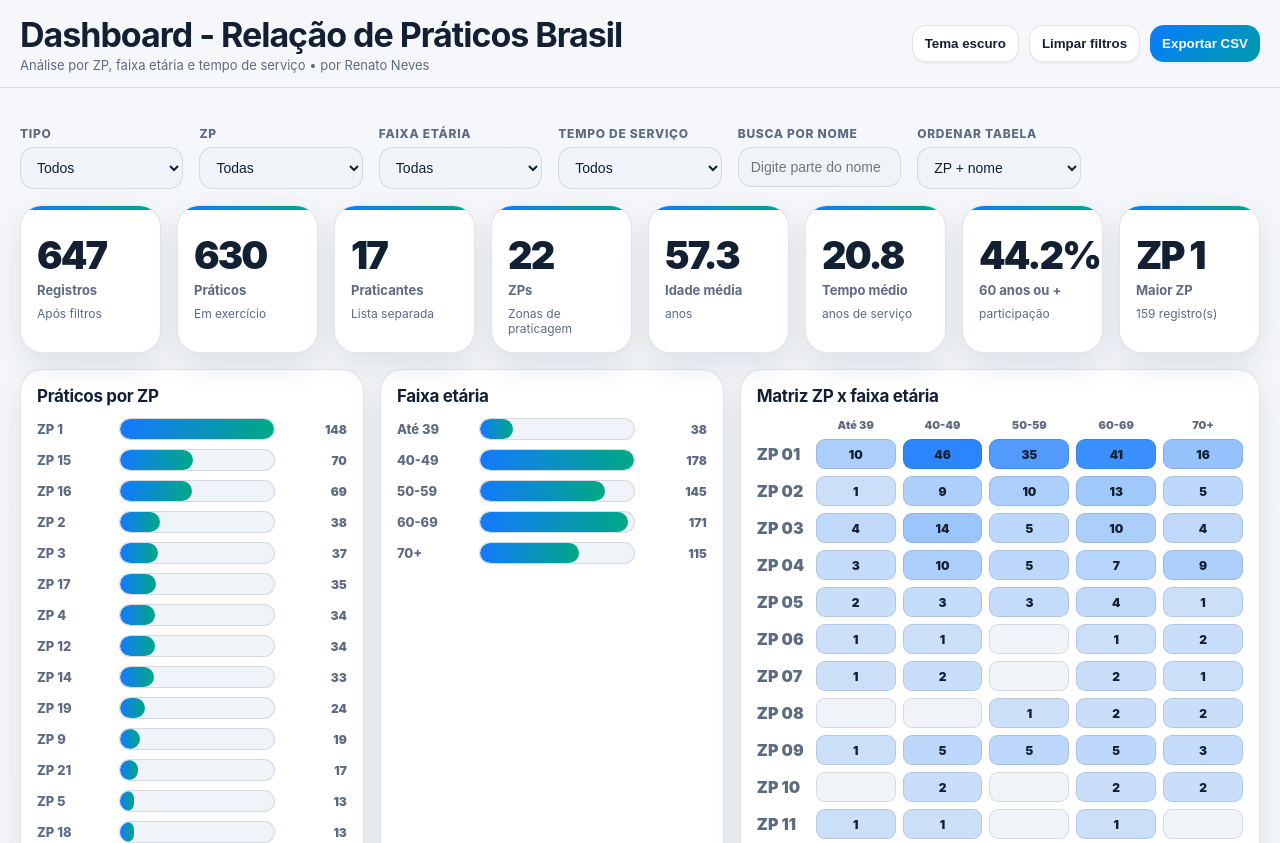
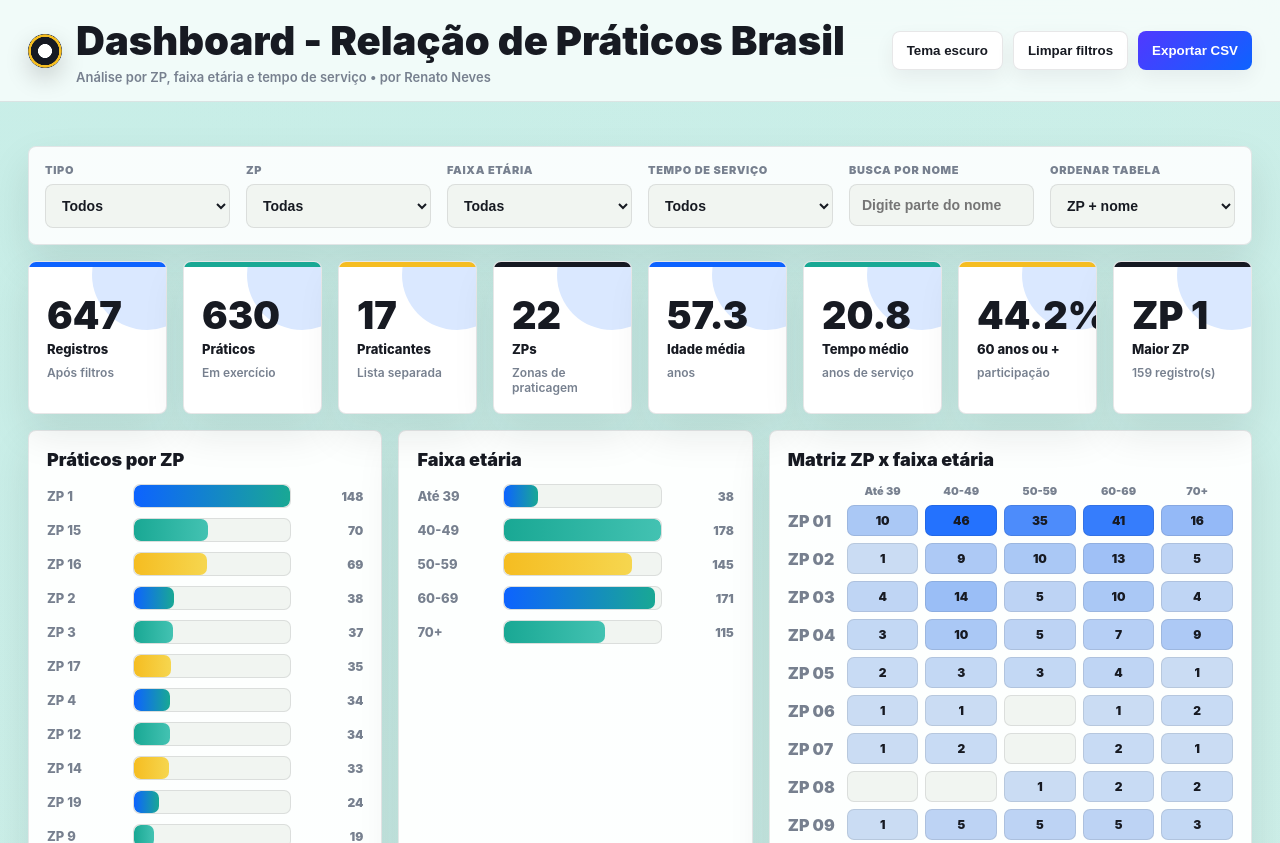
Before and after one commit to NevesPNG68/PILOTS, a plain HTML site: page index.html in a window 1280 px wide. Shown: the top 843 px of the page. Drawn offline with Linux system fonts and the light colour scheme.

Commit message:
Refactor CSS variables and styles in index.html

```diff
--- a/index.html
+++ b/index.html
@@ -6,68 +6,78 @@
 <title>Dashboard - Relação de Práticos Brasil</title>
 <style>
 :root {
-  --bg: #f5f7fb; --surface: #ffffff; --surface2: #f0f4f8; --text: #132033; --muted: #5d6b82;
-  --border: rgba(20, 36, 60, .12); --accent: #1479ff; --accent2:#00a884; --warn:#f5a524; --danger:#e5484d;
-  --shadow: 0 12px 30px rgba(18, 30, 50, .10); --chip:#eef5ff; --good:#0b7a53; --bad:#a83232;
+  --bg: #f6f4ee; --surface: #ffffff; --surface2: #f1f5f1; --text: #171a22; --muted: #77808f;
+  --border: rgba(23, 26, 34, .10); --accent: #0d63ff; --accent2: #19a894; --warn: #f5bd21; --danger: #e5484d;
+  --ink: #161922; --violet: #5138ff; --cyan: #e9fbf7; --shadow: 0 18px 42px rgba(21, 25, 34, .10);
+  --chip: #eef6ff; --good: #00896f; --bad: #b4232f;
 }
 body.dark {
-  --bg: #07111f; --surface: #0e1a2b; --surface2: #13243a; --text: #eaf2ff; --muted: #9fb0c7;
-  --border: rgba(198, 218, 255, .12); --accent: #5db2ff; --accent2:#2dd4bf; --warn:#ffd166; --danger:#ff6b6b;
-  --shadow: 0 18px 40px rgba(0, 0, 0, .35); --chip:#102b49; --good:#35d399; --bad:#ff8a8f;
+  --bg: #11141d; --surface: #181c27; --surface2: #202637; --text: #f3f5fa; --muted: #a5adbb;
+  --border: rgba(255, 255, 255, .10); --accent: #4b7dff; --accent2: #29c9b3; --warn: #ffd24a; --danger: #ff6f78;
+  --ink: #0f1219; --violet: #6855ff; --cyan: #172b2b; --shadow: 0 22px 48px rgba(0, 0, 0, .36);
+  --chip: #26314a; --good: #30d5b7; --bad: #ff858d;
 }
 *{box-sizing:border-box}
 html{scroll-behavior:smooth}
-body{margin:0;background:linear-gradient(135deg,var(--bg),var(--surface2));color:var(--text);font-family:Inter,Segoe UI,Roboto,Arial,sans-serif;}
-.container{max-width:1440px;margin:0 auto;padding:20px}
-.header{position:sticky;top:0;z-index:20;background:color-mix(in srgb, var(--bg) 86%, transparent);backdrop-filter: blur(10px);border-bottom:1px solid var(--border);}
-.header-inner{max-width:1440px;margin:0 auto;padding:14px 20px;display:flex;gap:16px;align-items:center;justify-content:space-between;}
-.brand{display:flex;flex-direction:column;gap:2px}
-h1{font-size:clamp(20px,3vw,34px);margin:0;letter-spacing:-.03em}
-.subtitle{font-size:13px;color:var(--muted)}
+body{margin:0;min-height:100vh;background:radial-gradient(circle at 20% 0%, rgba(25,168,148,.16), transparent 32%),linear-gradient(145deg,var(--cyan) 0%,var(--bg) 46%,#fff8df 100%);color:var(--text);font-family:Inter,Segoe UI,Roboto,Arial,sans-serif;}
+body.dark{background:radial-gradient(circle at 20% 0%, rgba(41,201,179,.18), transparent 34%),linear-gradient(145deg,#10131c 0%,#151925 48%,#221f16 100%)}
+.container{max-width:1480px;margin:0 auto;padding:24px 28px 34px}
+.header{position:sticky;top:0;z-index:20;background:color-mix(in srgb, var(--surface) 74%, transparent);backdrop-filter: blur(18px);border-bottom:1px solid var(--border);}
+.header-inner{max-width:1480px;margin:0 auto;padding:16px 28px;display:flex;gap:18px;align-items:center;justify-content:space-between;}
+.brand{display:flex;flex-direction:column;gap:4px;position:relative;padding-left:48px}
+.brand:before{content:"";position:absolute;left:0;top:50%;width:34px;height:34px;border-radius:50%;background:radial-gradient(circle at 50% 50%,#fff 0 28%,var(--ink) 30% 58%,var(--warn) 60% 68%,var(--ink) 70%);transform:translateY(-50%);box-shadow:0 10px 24px rgba(0,0,0,.18)}
+h1{font-size:clamp(24px,3.4vw,40px);margin:0;letter-spacing:0;font-weight:900}
+.subtitle{font-size:13px;color:var(--muted);font-weight:600}
 .actions{display:flex;gap:10px;flex-wrap:wrap;justify-content:flex-end}
-button,.btn{appearance:none;border:1px solid var(--border);background:var(--surface);color:var(--text);padding:10px 12px;border-radius:14px;font-weight:700;cursor:pointer;box-shadow:0 2px 0 rgba(0,0,0,.03);text-decoration:none;display:inline-flex;align-items:center;gap:8px}
-button:hover,.btn:hover{border-color:color-mix(in srgb, var(--accent) 65%, var(--border));transform:translateY(-1px)}
-.primary{background:linear-gradient(135deg,var(--accent),color-mix(in srgb,var(--accent2) 70%,var(--accent)));color:#fff;border:0}
+button,.btn{appearance:none;border:1px solid var(--border);background:var(--surface);color:var(--text);padding:11px 14px;border-radius:8px;font-weight:800;cursor:pointer;box-shadow:0 8px 20px rgba(18,22,30,.06);text-decoration:none;display:inline-flex;align-items:center;gap:8px;transition:transform .18s ease,border-color .18s ease,box-shadow .18s ease}
+button:hover,.btn:hover{border-color:color-mix(in srgb, var(--accent) 60%, var(--border));box-shadow:0 12px 24px rgba(18,22,30,.10);transform:translateY(-1px)}
+.primary{background:linear-gradient(135deg,var(--violet),var(--accent));color:#fff;border:0}
 .grid{display:grid;gap:16px}
-.filters{grid-template-columns:repeat(7,minmax(140px,1fr));margin-top:18px}
-.card{background:var(--surface);border:1px solid var(--border);border-radius:22px;box-shadow:var(--shadow);padding:16px;}
-.card h2{font-size:17px;margin:0 0 12px;letter-spacing:-.02em}
-label{font-size:12px;color:var(--muted);font-weight:800;text-transform:uppercase;letter-spacing:.06em;margin-bottom:6px;display:block}
-input,select{width:100%;padding:11px 12px;border-radius:14px;border:1px solid var(--border);background:var(--surface2);color:var(--text);outline:none;font-size:14px}
-input:focus,select:focus{border-color:var(--accent);box-shadow:0 0 0 3px color-mix(in srgb,var(--accent) 18%, transparent)}
+.filters{grid-template-columns:repeat(6,minmax(150px,1fr));margin-top:20px;background:color-mix(in srgb, var(--surface) 88%, transparent);border:1px solid var(--border);border-radius:8px;padding:16px;box-shadow:var(--shadow)}
+.card{background:color-mix(in srgb,var(--surface) 96%,transparent);border:1px solid var(--border);border-radius:8px;box-shadow:var(--shadow);padding:18px;}
+.card h2{font-size:18px;margin:0 0 14px;letter-spacing:0;font-weight:900}
+label{font-size:11px;color:var(--muted);font-weight:900;text-transform:uppercase;letter-spacing:.06em;margin-bottom:7px;display:block}
+input,select{width:100%;padding:12px 12px;border-radius:8px;border:1px solid var(--border);background:var(--surface2);color:var(--text);outline:none;font-size:14px;font-weight:650}
+input:focus,select:focus{border-color:var(--accent);box-shadow:0 0 0 4px color-mix(in srgb,var(--accent) 14%, transparent)}
 .kpis{grid-template-columns:repeat(8,minmax(130px,1fr));margin-top:16px}
-.kpi{position:relative;overflow:hidden;min-height:116px;}
-.kpi:before{content:"";position:absolute;left:0;top:0;width:100%;height:4px;background:linear-gradient(90deg,var(--accent),var(--accent2));}
-.kpi .num{font-size:clamp(24px,3vw,38px);font-weight:900;letter-spacing:-.05em;margin:10px 0 4px;}
-.kpi .lbl{font-size:13px;color:var(--muted);font-weight:700}
-.kpi .hint{font-size:12px;color:var(--muted);margin-top:8px}
-.main{grid-template-columns: 1.15fr .85fr;align-items:start;margin-top:16px}
+.kpi{position:relative;overflow:hidden;min-height:122px;background:var(--surface);isolation:isolate}
+.kpi:before{content:"";position:absolute;inset:0 0 auto 0;height:5px;background:var(--accent)}
+.kpi:after{content:"";position:absolute;right:-36px;top:-42px;width:110px;height:110px;border-radius:50%;background:color-mix(in srgb,var(--accent) 15%, transparent);z-index:-1}
+.kpi:nth-child(2):before,.kpi:nth-child(6):before{background:var(--accent2)}
+.kpi:nth-child(3):before,.kpi:nth-child(7):before{background:var(--warn)}
+.kpi:nth-child(4):before,.kpi:nth-child(8):before{background:var(--ink)}
+.kpi .num{font-size:clamp(25px,3vw,38px);font-weight:950;letter-spacing:0;margin:12px 0 3px;}
+.kpi .lbl{font-size:13px;color:var(--text);font-weight:850}
+.kpi .hint{font-size:12px;color:var(--muted);margin-top:8px;font-weight:600}
+.main{grid-template-columns: 1.2fr .8fr;align-items:start;margin-top:16px}
 .charts{grid-template-columns:repeat(2,minmax(260px,1fr));}
 .chart-card{min-height:330px}
-.bar-row{display:grid;grid-template-columns:72px 1fr 62px;align-items:center;gap:10px;margin:9px 0}
-.bar-label{font-size:13px;font-weight:800;white-space:nowrap;overflow:hidden;text-overflow:ellipsis;color:var(--muted)}
-.bar-track{height:22px;border-radius:999px;background:var(--surface2);overflow:hidden;border:1px solid var(--border)}
-.bar-fill{height:100%;border-radius:999px;background:linear-gradient(90deg,var(--accent),var(--accent2));min-width:2px;}
+.bar-row{display:grid;grid-template-columns:76px 1fr 62px;align-items:center;gap:10px;margin:10px 0}
+.bar-label{font-size:13px;font-weight:850;white-space:nowrap;overflow:hidden;text-overflow:ellipsis;color:var(--muted)}
+.bar-track{height:24px;border-radius:7px;background:var(--surface2);overflow:hidden;border:1px solid var(--border)}
+.bar-fill{height:100%;border-radius:7px;background:linear-gradient(90deg,var(--accent),var(--accent2));min-width:2px;}
+.bar-row:nth-child(3n+2) .bar-fill{background:linear-gradient(90deg,var(--accent2),#43c2b2)}
+.bar-row:nth-child(3n+3) .bar-fill{background:linear-gradient(90deg,var(--warn),#f6d64f)}
 .bar-val{text-align:right;font-size:12px;font-weight:900;color:var(--muted)}
 .notice{display:flex;gap:12px;align-items:flex-start;border-left:4px solid var(--warn);background:color-mix(in srgb,var(--warn) 14%, var(--surface));}
 .notice b{color:var(--text)}
-.table-wrap{overflow:auto;border-radius:18px;border:1px solid var(--border)}
+.table-wrap{overflow:auto;border-radius:8px;border:1px solid var(--border)}
 table{width:100%;border-collapse:collapse;background:var(--surface);font-size:13px;}
-th,td{padding:11px 10px;border-bottom:1px solid var(--border);text-align:left;vertical-align:middle;white-space:nowrap}
-th{position:sticky;top:0;background:var(--surface2);z-index:2;color:var(--muted);font-size:12px;text-transform:uppercase;letter-spacing:.04em;cursor:pointer}
+th,td{padding:12px 11px;border-bottom:1px solid var(--border);text-align:left;vertical-align:middle;white-space:nowrap}
+th{position:sticky;top:0;background:var(--ink);z-index:2;color:#fff;font-size:11px;text-transform:uppercase;letter-spacing:.04em;cursor:pointer}
 tr:hover td{background:color-mix(in srgb,var(--accent) 8%, transparent)}
-.badge{display:inline-flex;padding:5px 9px;border-radius:999px;background:var(--chip);font-weight:800;font-size:12px;align-items:center;gap:5px}
+.badge{display:inline-flex;padding:5px 9px;border-radius:7px;background:var(--chip);font-weight:850;font-size:12px;align-items:center;gap:5px}
 .badge.warn{background:color-mix(in srgb,var(--warn) 20%, var(--surface));color:color-mix(in srgb,var(--warn) 80%, var(--text))}
 .badge.good{background:color-mix(in srgb,var(--accent2) 18%, var(--surface));color:color-mix(in srgb,var(--accent2) 72%, var(--text))}
 .heatmap{display:grid;gap:7px}
 .heat-row{display:grid;grid-template-columns:52px repeat(5,1fr);gap:7px;align-items:center}
 .heat-head{font-size:11px;color:var(--muted);font-weight:900;text-align:center}
-.heat-cell{height:30px;border-radius:9px;border:1px solid var(--border);display:flex;align-items:center;justify-content:center;font-size:12px;font-weight:900;background:var(--surface2)}
+.heat-cell{height:31px;border-radius:7px;border:1px solid var(--border);display:flex;align-items:center;justify-content:center;font-size:12px;font-weight:900;background:var(--surface2)}
 .heat-zp{font-weight:900;color:var(--muted)}
 .small{font-size:12px;color:var(--muted);line-height:1.45}
 .footer{margin:22px 0;color:var(--muted);font-size:12px;text-align:center}
 @media(max-width:1180px){.filters{grid-template-columns:repeat(3,1fr)}.kpis{grid-template-columns:repeat(4,1fr)}.main{grid-template-columns:1fr}}
-@media(max-width:760px){.container{padding:12px}.header-inner{padding:12px;align-items:flex-start;flex-direction:column}.actions{justify-content:flex-start}.filters{grid-template-columns:1fr 1fr}.kpis{grid-template-columns:1fr 1fr}.charts{grid-template-columns:1fr}th,td{padding:9px 8px;font-size:12px}.bar-row{grid-template-columns:64px 1fr 50px}}
+@media(max-width:760px){.container{padding:14px}.header-inner{padding:14px;align-items:flex-start;flex-direction:column}.brand{padding-left:42px}.actions{justify-content:flex-start}.filters{grid-template-columns:1fr}.kpis{grid-template-columns:1fr 1fr}.charts{grid-template-columns:1fr}th,td{padding:9px 8px;font-size:12px}.bar-row{grid-template-columns:64px 1fr 50px}}
 @media print{.header,.filters,.actions{display:none} body{background:#fff} .card{box-shadow:none;break-inside:avoid}}
 </style>
 </head>
```
